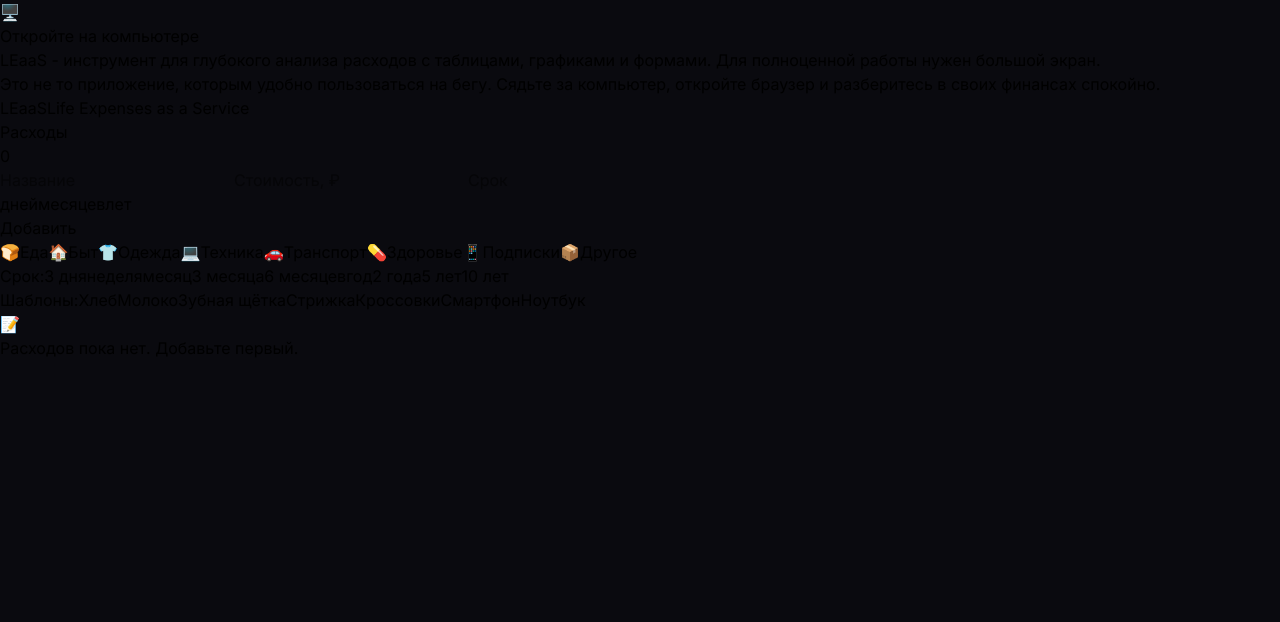
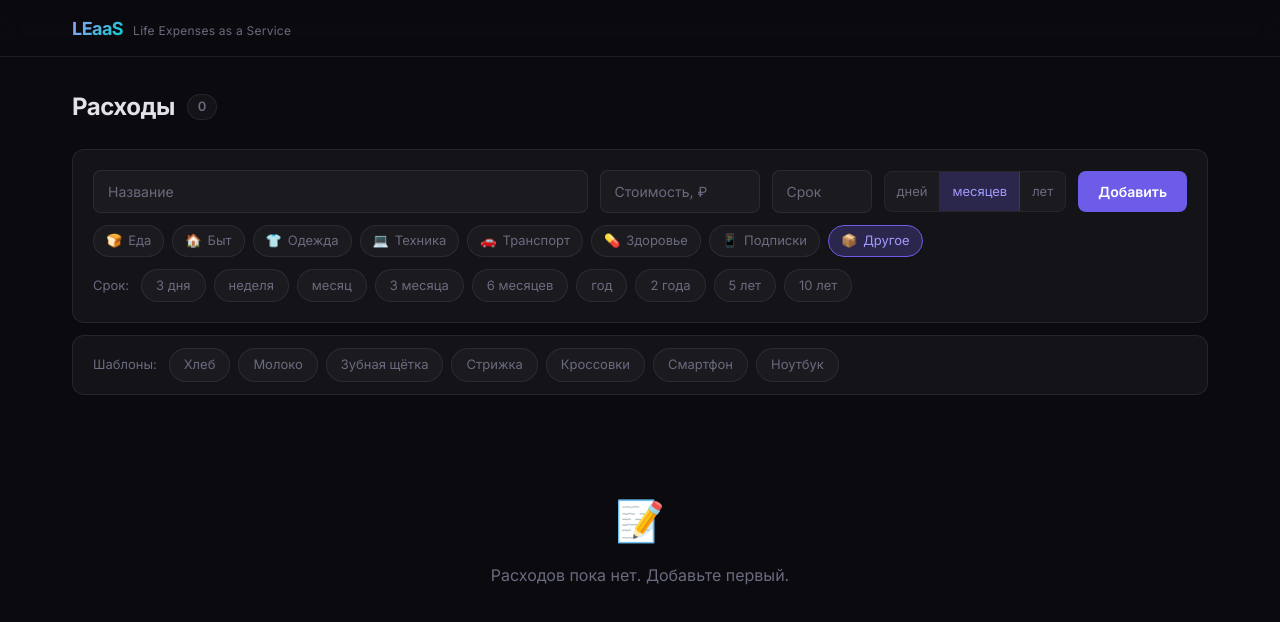
Before and after one commit to WarLikeLaux/leaas, a React (Vite) app: page / in a window 1280 px wide. Shown: the top 622 px of the page. Built offline with nearby package versions, Linux system fonts and the light colour scheme.

Commit message:
#2 - styled form toggles, categories, presets, cards and edit modal

```diff
--- a/src/index.css
+++ b/src/index.css
@@ -4,16 +4,22 @@
   --font-sans: 'Inter', ui-sans-serif, system-ui, sans-serif;
   --color-bg: #0a0a0f;
   --color-surface: rgba(255, 255, 255, 0.04);
+  --color-surface-hover: rgba(255, 255, 255, 0.07);
   --color-border: rgba(255, 255, 255, 0.08);
+  --color-border-focus: rgba(108, 92, 231, 0.5);
   --color-accent: #6c5ce7;
   --color-accent-light: #a29bfe;
   --color-accent-glow: rgba(108, 92, 231, 0.25);
   --color-teal: #00cec9;
+  --color-text: #e2e2e8;
+  --color-text-muted: #6b6b80;
+  --color-danger: #e74c3c;
 }
 
 body {
   background: var(--color-bg);
   font-family: var(--font-sans);
+  color: var(--color-text);
   color-scheme: dark;
   -webkit-font-smoothing: antialiased;
 }
@@ -34,39 +40,572 @@ body {
   }
 }
 
-@keyframes float {
-  0%,
-  100% {
-    transform: translate(0, 0);
+.mobile-blocker {
+  display: none;
+  position: fixed;
+  inset: 0;
+  z-index: 9999;
+  background: var(--color-bg);
+  align-items: center;
+  justify-content: center;
+  padding: 2rem;
+}
+
+.mobile-blocker-content {
+  display: flex;
+  flex-direction: column;
+  align-items: center;
+  gap: 1.5rem;
+  text-align: center;
+  max-width: 90vw;
+  animation: fadeInUp 0.6s ease both;
+}
+
+.mobile-blocker-icon {
+  font-size: 4rem;
+}
+
+.mobile-blocker-title {
+  font-size: 1.75rem;
+  font-weight: 800;
+  letter-spacing: -0.03em;
+  line-height: 1.2;
+}
+
+.mobile-blocker-text {
+  font-size: 1.125rem;
+  line-height: 1.7;
+  color: var(--color-text-muted);
+}
+
+.mobile-blocker-subtext {
+  font-size: 0.9375rem;
+  line-height: 1.7;
+  color: var(--color-text-muted);
+  opacity: 0.7;
+  border-top: 1px solid var(--color-border);
+  padding-top: 1.25rem;
+}
+
+@media (max-width: 959px) {
+  .mobile-blocker {
+    display: flex;
   }
-  50% {
-    transform: translate(20px, -15px);
+
+  .layout {
+    display: none;
   }
 }
 
-.orb {
-  position: absolute;
-  border-radius: 50%;
-  filter: blur(120px);
-  pointer-events: none;
-  animation: float 25s ease-in-out infinite;
+.layout {
+  min-height: 100vh;
+  min-width: 960px;
+  display: flex;
+  flex-direction: column;
 }
 
-.orb-1 {
-  width: 500px;
-  height: 500px;
-  background: var(--color-accent);
-  opacity: 0.08;
-  top: -20%;
-  right: -10%;
+.layout-header {
+  border-bottom: 1px solid var(--color-border);
+  background: rgba(10, 10, 15, 0.8);
+  backdrop-filter: blur(12px);
+  position: sticky;
+  top: 0;
+  z-index: 100;
 }
 
-.orb-2 {
-  width: 350px;
-  height: 350px;
-  background: var(--color-teal);
-  opacity: 0.06;
-  bottom: -15%;
-  left: -8%;
-  animation-delay: -10s;
+.layout-header-inner {
+  max-width: 1200px;
+  margin: 0 auto;
+  padding: 0 2rem;
+  height: 56px;
+  display: flex;
+  align-items: center;
 }
+
+.layout-logo {
+  display: flex;
+  align-items: baseline;
+  gap: 0.625rem;
+}
+
+.layout-logo-abbr {
+  font-size: 1.125rem;
+  font-weight: 700;
+  letter-spacing: -0.03em;
+  background: linear-gradient(135deg, var(--color-accent-light), var(--color-teal));
+  -webkit-background-clip: text;
+  -webkit-text-fill-color: transparent;
+  background-clip: text;
+}
+
+.layout-logo-full {
+  font-size: 0.75rem;
+  color: var(--color-text-muted);
+  letter-spacing: 0.02em;
+}
+
+.layout-main {
+  flex: 1;
+  max-width: 1200px;
+  width: 100%;
+  margin: 0 auto;
+  padding: 2rem;
+}
+
+.dashboard {
+  animation: fadeInUp 0.4s ease both;
+}
+
+.dashboard-header {
+  display: flex;
+  align-items: center;
+  gap: 0.75rem;
+  margin-bottom: 1.5rem;
+}
+
+.dashboard-title {
+  font-size: 1.5rem;
+  font-weight: 700;
+  letter-spacing: -0.02em;
+}
+
+.dashboard-count {
+  font-size: 0.8125rem;
+  font-weight: 600;
+  background: var(--color-surface);
+  border: 1px solid var(--color-border);
+  border-radius: 9999px;
+  padding: 0.125rem 0.625rem;
+  color: var(--color-text-muted);
+}
+
+.expense-form-wrapper {
+  display: flex;
+  flex-direction: column;
+  gap: 0.75rem;
+  margin-bottom: 2rem;
+}
+
+.expense-form {
+  display: flex;
+  flex-direction: column;
+  gap: 0.75rem;
+  padding: 1.25rem;
+  background: var(--color-surface);
+  border: 1px solid var(--color-border);
+  border-radius: 12px;
+}
+
+.form-row {
+  display: flex;
+  gap: 0.75rem;
+  align-items: center;
+}
+
+.form-input {
+  flex: 1;
+  background: rgba(255, 255, 255, 0.03);
+  border: 1px solid var(--color-border);
+  border-radius: 8px;
+  padding: 0.625rem 0.875rem;
+  color: var(--color-text);
+  font-size: 0.875rem;
+  font-family: inherit;
+  outline: none;
+  transition:
+    border-color 0.2s,
+    box-shadow 0.2s;
+}
+
+.form-input:focus {
+  border-color: var(--color-border-focus);
+  box-shadow: 0 0 0 3px var(--color-accent-glow);
+}
+
+.form-input::placeholder {
+  color: var(--color-text-muted);
+}
+
+.form-input--cost {
+  max-width: 160px;
+}
+
+.form-input--lifespan {
+  max-width: 100px;
+}
+
+.form-toggle-group {
+  display: flex;
+  border: 1px solid var(--color-border);
+  border-radius: 8px;
+  overflow: hidden;
+}
+
+.form-toggle {
+  background: rgba(255, 255, 255, 0.03);
+  border: none;
+  border-right: 1px solid var(--color-border);
+  padding: 0.625rem 0.75rem;
+  color: var(--color-text-muted);
+  font-size: 0.8125rem;
+  font-family: inherit;
+  cursor: pointer;
+  transition:
+    background 0.2s,
+    color 0.2s;
+  white-space: nowrap;
+}
+
+.form-toggle:last-child {
+  border-right: none;
+}
+
+.form-toggle:hover {
+  background: rgba(255, 255, 255, 0.06);
+}
+
+.form-toggle--active {
+  background: var(--color-accent-glow);
+  color: var(--color-accent-light);
+}
+
+.form-categories {
+  display: flex;
+  gap: 0.5rem;
+  flex-wrap: wrap;
+}
+
+.form-category {
+  display: flex;
+  align-items: center;
+  gap: 0.375rem;
+  background: rgba(255, 255, 255, 0.03);
+  border: 1px solid var(--color-border);
+  border-radius: 9999px;
+  padding: 0.3125rem 0.75rem;
+  color: var(--color-text-muted);
+  font-size: 0.8125rem;
+  font-family: inherit;
+  cursor: pointer;
+  transition:
+    background 0.2s,
+    border-color 0.2s,
+    color 0.2s;
+}
+
+.form-category:hover {
+  background: rgba(255, 255, 255, 0.06);
+  color: var(--color-text);
+}
+
+.form-category--active {
+  background: var(--color-accent-glow);
+  border-color: var(--color-accent);
+  color: var(--color-accent-light);
+}
+
+.form-presets {
+  display: flex;
+  align-items: center;
+  gap: 0.5rem;
+  flex-wrap: wrap;
+  padding: 0.75rem 1.25rem;
+  background: var(--color-surface);
+  border: 1px solid var(--color-border);
+  border-radius: 12px;
+}
+
+.form-presets-label {
+  font-size: 0.8125rem;
+  color: var(--color-text-muted);
+  margin-right: 0.25rem;
+}
+
+.form-preset {
+  background: rgba(255, 255, 255, 0.03);
+  border: 1px solid var(--color-border);
+  border-radius: 9999px;
+  padding: 0.375rem 0.875rem;
+  color: var(--color-text-muted);
+  font-size: 0.8125rem;
+  font-family: inherit;
+  cursor: pointer;
+  transition:
+    background 0.2s,
+    border-color 0.2s,
+    color 0.2s;
+}
+
+.form-preset:hover {
+  background: rgba(255, 255, 255, 0.06);
+  border-color: rgba(255, 255, 255, 0.15);
+  color: var(--color-text);
+}
+
+.form-button {
+  background: var(--color-accent);
+  color: white;
+  border: none;
+  border-radius: 8px;
+  padding: 0.625rem 1.25rem;
+  font-size: 0.875rem;
+  font-weight: 600;
+  font-family: inherit;
+  cursor: pointer;
+  transition:
+    background 0.2s,
+    transform 0.1s;
+  white-space: nowrap;
+}
+
+.form-button:hover {
+  background: var(--color-accent-light);
+}
+
+.form-button:active {
+  transform: scale(0.97);
+}
+
+.expense-list {
+  display: grid;
+  grid-template-columns: repeat(auto-fill, minmax(320px, 1fr));
+  gap: 1rem;
+}
+
+.expense-list-empty {
+  display: flex;
+  flex-direction: column;
+  align-items: center;
+  gap: 0.75rem;
+  padding: 4rem 2rem;
+  text-align: center;
+  color: var(--color-text-muted);
+}
+
+.expense-list-empty-icon {
+  font-size: 2.5rem;
+}
+
+.expense-card {
+  background: var(--color-surface);
+  border: 1px solid var(--color-border);
+  border-radius: 12px;
+  padding: 1.25rem;
+  cursor: pointer;
+  transition:
+    background 0.2s,
+    border-color 0.2s;
+}
+
+.expense-card:hover {
+  background: var(--color-surface-hover);
+  border-color: rgba(255, 255, 255, 0.12);
+}
+
+.expense-card-header {
+  display: flex;
+  justify-content: space-between;
+  align-items: flex-start;
+  gap: 0.75rem;
+  margin-bottom: 0.5rem;
+}
+
+.expense-card-name {
+  font-size: 1rem;
+  font-weight: 600;
+  line-height: 1.3;
+}
+
+.expense-card-remove {
+  background: none;
+  border: none;
+  color: var(--color-text-muted);
+  font-size: 1.25rem;
+  cursor: pointer;
+  padding: 0;
+  line-height: 1;
+  opacity: 0.5;
+  transition: opacity 0.2s;
+}
+
+.expense-card-remove:hover {
+  opacity: 1;
+  color: var(--color-danger);
+}
+
+.expense-card-meta {
+  display: flex;
+  align-items: center;
+  gap: 0.5rem;
+  font-size: 0.8125rem;
+  color: var(--color-text-muted);
+  margin-bottom: 1rem;
+}
+
+.expense-card-badge {
+  font-size: 0.75rem;
+}
+
+.expense-card-cost {
+  font-weight: 500;
+  color: var(--color-text);
+}
+
+.expense-card-separator {
+  opacity: 0.4;
+}
+
+.expense-card-breakdown {
+  display: flex;
+  gap: 1rem;
+  padding-top: 0.75rem;
+  border-top: 1px solid var(--color-border);
+}
+
+.expense-card-rate {
+  flex: 1;
+  display: flex;
+  flex-direction: column;
+  gap: 0.25rem;
+}
+
+.expense-card-rate-label {
+  font-size: 0.6875rem;
+  text-transform: uppercase;
+  letter-spacing: 0.05em;
+  color: var(--color-text-muted);
+}
+
+.expense-card-rate-value {
+  font-size: 0.9375rem;
+  font-weight: 600;
+  font-variant-numeric: tabular-nums;
+}
+
+.form-lifespan-presets {
+  display: flex;
+  align-items: center;
+  gap: 0.5rem;
+  flex-wrap: wrap;
+}
+
+@keyframes modalFadeIn {
+  from {
+    opacity: 0;
+  }
+  to {
+    opacity: 1;
+  }
+}
+
+@keyframes modalSlideUp {
+  from {
+    opacity: 0;
+    transform: translateY(24px) scale(0.97);
+  }
+  to {
+    opacity: 1;
+    transform: translateY(0) scale(1);
+  }
+}
+
+.modal-overlay {
+  position: fixed;
+  inset: 0;
+  z-index: 1000;
+  display: flex;
+  align-items: center;
+  justify-content: center;
+  background: rgba(0, 0, 0, 0.6);
+  backdrop-filter: blur(4px);
+  animation: modalFadeIn 0.2s ease;
+}
+
+.modal {
+  width: 100%;
+  max-width: 520px;
+  background: var(--color-bg);
+  border: 1px solid var(--color-border);
+  border-radius: 16px;
+  padding: 1.5rem;
+  animation: modalSlideUp 0.25s ease;
+}
+
+.modal-header {
+  display: flex;
+  justify-content: space-between;
+  align-items: center;
+  margin-bottom: 1.5rem;
+}
+
+.modal-title {
+  font-size: 1.25rem;
+  font-weight: 700;
+  letter-spacing: -0.02em;
+}
+
+.modal-close {
+  background: none;
+  border: none;
+  color: var(--color-text-muted);
+  font-size: 1.5rem;
+  cursor: pointer;
+  padding: 0;
+  line-height: 1;
+  transition: color 0.2s;
+}
+
+.modal-close:hover {
+  color: var(--color-text);
+}
+
+.modal-form {
+  display: flex;
+  flex-direction: column;
+  gap: 1.25rem;
+}
+
+.modal-field {
+  display: flex;
+  flex-direction: column;
+  gap: 0.5rem;
+}
+
+.modal-label {
+  font-size: 0.8125rem;
+  font-weight: 500;
+  color: var(--color-text-muted);
+}
+
+.modal-lifespan-row {
+  display: flex;
+  gap: 0.75rem;
+  align-items: center;
+}
+
+.modal-actions {
+  display: flex;
+  justify-content: space-between;
+  align-items: center;
+  padding-top: 0.75rem;
+  border-top: 1px solid var(--color-border);
+}
+
+.modal-action-delete {
+  background: none;
+  border: 1px solid rgba(231, 76, 60, 0.3);
+  border-radius: 8px;
+  padding: 0.625rem 1rem;
+  color: var(--color-danger);
+  font-size: 0.875rem;
+  font-family: inherit;
+  cursor: pointer;
+  transition:
+    background 0.2s,
+    border-color 0.2s;
+}
+
+.modal-action-delete:hover {
+  background: rgba(231, 76, 60, 0.1);
+  border-color: var(--color-danger);
+}
```
